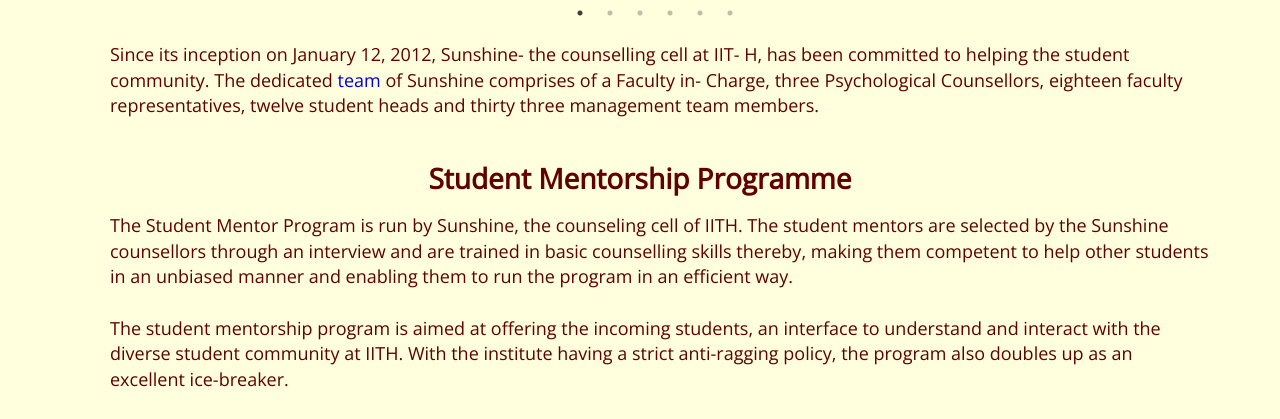
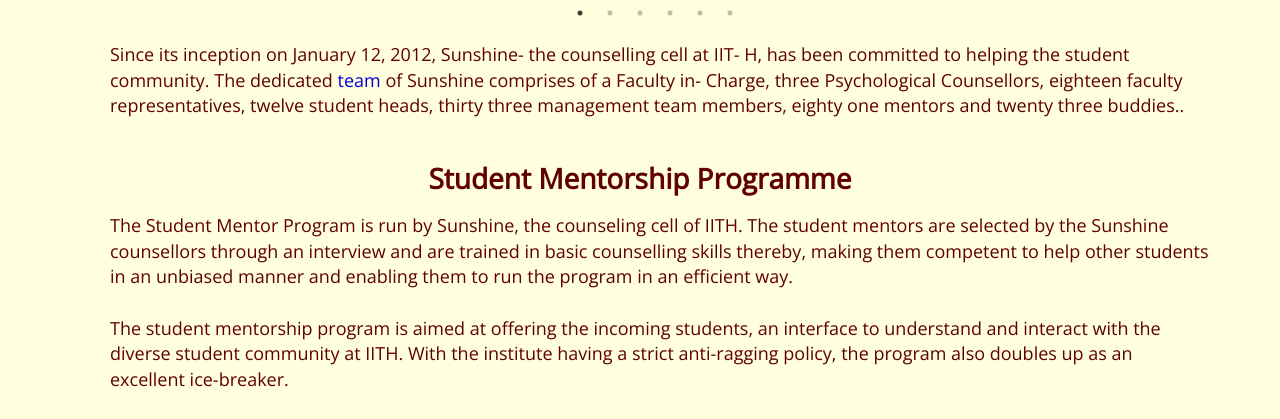
Before and after one commit to K-Vivek-Kumar/sunshine_web_2023, a PHP site: page /about.php in a window 1280 px wide. Shown: the part 726-1145 px from the top of the page. Run offline with PHP 8.4, Linux system fonts and the light colour scheme; some libraries are stand-ins or nearby versions.

Commit message:
Update about.php

```diff
--- a/about.php
+++ b/about.php
@@ -53,7 +53,7 @@ include_once ('header.php');
             <ul>
             Since its inception on January 12, 2012, Sunshine- the counselling cell at IIT- H, has been committed to
             helping the student community. The dedicated <a href="./team.php">team</a>  of Sunshine comprises of a Faculty in- Charge, three Psychological Counsellors,
-            eighteen faculty representatives, twelve student heads and thirty three management team members</a>.<br><br>
+            eighteen faculty representatives, twelve student heads, thirty three management team members, eighty one mentors and twenty three buddies.</a>.<br><br>
             </ul>
             </ul>
             </font></p>
```
